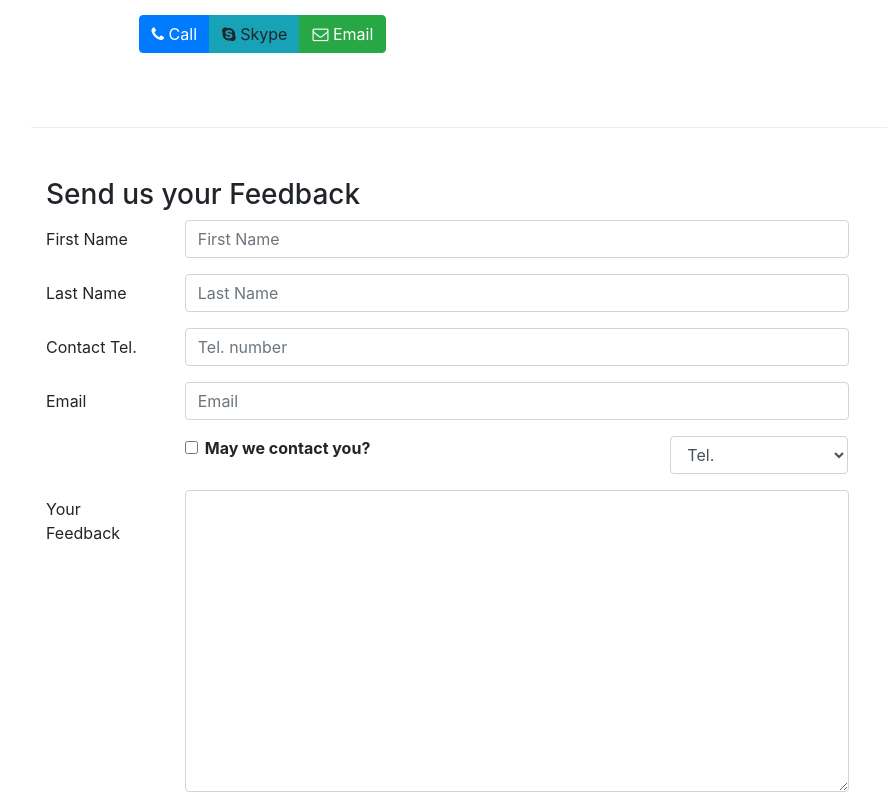
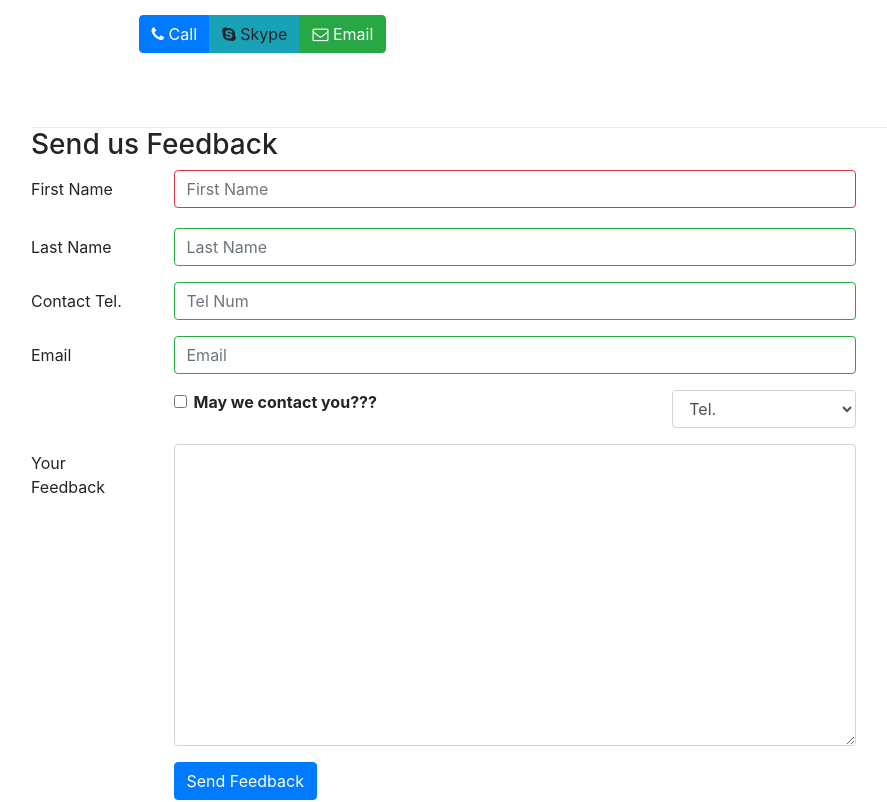
Before and after one commit to PhoDayHanh/doan_test, a React (Create React App) app: page /contactus in a window 1280 px wide. Shown: the part 720-1522 px from the top of the page, without its empty margins (54-941 px from the left). Built offline with nearby package versions, Linux system fonts and the light colour scheme.

Commit message:
Validate Form

```diff
--- a/src/components/ContactComponent.js
+++ b/src/components/ContactComponent.js
@@ -8,8 +8,11 @@ import {
   Label,
   Input,
   Col,
+  Row,
+  FormFeedback,
 } from "reactstrap";
 import { Link } from "react-router-dom";
+
 
 class Contact extends Component {
 
@@ -23,11 +26,19 @@ class Contact extends Component {
             email: '',
             agree: false,
             contactType: 'Tel.',
-            message: ''
-        };
+            message: '',
+            touched: {
+                firstname: false,
+                lastname: false,
+                telnum: false,
+                email: false
+            }
 
+        }
+
+        this.handleSubmit = this.handleSubmit.bind(this);
         this.handleInputChange = this.handleInputChange.bind(this);
-        this.handleSubmit = this.handleSubmit.bind(this);
+        this.handleBlur = this.handleBlur.bind(this);
     }
 
     handleInputChange(event) {
@@ -37,22 +48,66 @@ class Contact extends Component {
 
         this.setState({
             [name]: value
-        });
+        })
     }
 
     handleSubmit(event) {
-        console.log('Current State is: ' + JSON.stringify(this.state));
-        alert('Current State is: ' + JSON.stringify(this.state));
+        console.log("Current State is: " + JSON.stringify(this.state));
+        alert("Current State is: " + JSON.stringify(this.state));
         event.preventDefault();
+
+    }
+
+    handleBlur = (field) => (evt) => {
+        this.setState({
+            touched: { ...this.state.touched, [field]: true }
+        })
+    }
+
+    validate(firstname, lastname, telnum, email) {
+        const errors = {
+            firstname: '',
+            lastname: '',
+            telnum: '',
+            email: ''
+        }
+        //First Name Validation Message
+        if (this.state.touched.firstname && firstname.length < 3)
+            errors.firstname = 'First Name should be > 3 characters';
+        else if (this.state.touched.firstname && firstname.length > 10)
+            errors.firstname = 'First Name should be < 10 characters';
+
+        //Last Name Validation Message
+        if (this.state.touched.lastname && lastname.length < 3)
+            errors.lastname = 'Last Name should be > 3 characters';
+        else if (this.state.touched.lastname && lastname.length > 10)
+            errors.lastname = 'Last Name should be < 10 characters';
+
+        //Telephone Num Validation Message
+        const reg = /^\d+$/;
+        if (this.state.touched.telnum && !reg.test(telnum))
+            errors.telnum = 'Telephone Number should contain only numbers';
+
+        //Email Validation Message
+        if (this.state.touched.email && email.split('').filter(x => x === '@').length !== 1)
+            errors.email = 'Email should contain a @ symbol';
+
+        return errors;
     }
 
     render() {
-        return(
+        const errors = this.validate(this.state.firstname, this.state.lastname, this.state.telnum, this.state.email);
+        return (
             <div className="container">
                 <div className="row">
                     <Breadcrumb>
-                        <BreadcrumbItem><Link to="/home">Home</Link></BreadcrumbItem>
-                        <BreadcrumbItem active>Contact Us</BreadcrumbItem>
+                        <BreadcrumbItem>
+                            <Link to='/home'> Home </Link>
+                        </BreadcrumbItem>
+
+                        <BreadcrumbItem active>
+                            Contact Us
+                        </BreadcrumbItem>
                     </Breadcrumb>
                     <div className="col-12">
                         <h3>Contact Us</h3>
@@ -85,61 +140,83 @@ class Contact extends Component {
                         </div>
                     </div>
                 </div>
-                <div className="row row-content">
+                <div className="row">
                     <div className="col-12">
-                      <h3>Send us your Feedback</h3>
+                        <h3>Send us Feedback</h3>
                     </div>
+
                     <div className="col-12 col-md-9">
                         <Form onSubmit={this.handleSubmit}>
                             <FormGroup row>
                                 <Label htmlFor="firstname" md={2}>First Name</Label>
                                 <Col md={10}>
-                                    <Input type="text" id="firstname" name="firstname"
-                                        placeholder="First Name"
-                                        value={this.state.firstname}
+                                    <Input type="text" id="firstname" name="firstname" placeholder="First Name" value={this.state.firstname}
+                                        valid={errors.firstName === ''}
+                                        invalid={errors.firstName !== ''}
+                                        onBlur={this.handleBlur('firstname')}
                                         onChange={this.handleInputChange} />
+                                    <FormFeedback >
+                                        {errors.firstname}
+                                    </FormFeedback>
                                 </Col>
                             </FormGroup>
+
                             <FormGroup row>
                                 <Label htmlFor="lastname" md={2}>Last Name</Label>
                                 <Col md={10}>
-                                    <Input type="text" id="lastname" name="lastname"
-                                        placeholder="Last Name"
-                                        value={this.state.lastname}
+                                    <Input type="text" id="lastname" name="lastname" placeholder="Last Name" value={this.state.lastname}
+                                        valid={errors.lastname === ''}
+                                        invalid={errors.lastname !== ''}
+                                        onBlur={this.handleBlur('lastname')}
                                         onChange={this.handleInputChange} />
+                                    <FormFeedback >
+                                        {errors.lastname}
+                                    </FormFeedback>
                                 </Col>
                             </FormGroup>
+
+
                             <FormGroup row>
                                 <Label htmlFor="telnum" md={2}>Contact Tel.</Label>
                                 <Col md={10}>
-                                    <Input type="tel" id="telnum" name="telnum"
-                                        placeholder="Tel. number"
-                                        value={this.state.telnum}
+                                    <Input type="tel" id="telnum" name="telnum" placeholder="Tel Num" value={this.state.telnum}
+                                        valid={errors.telnum === ''}
+                                        invalid={errors.telnum !== ''}
+                                        onBlur={this.handleBlur('telnum')}
                                         onChange={this.handleInputChange} />
+                                    <FormFeedback >
+                                        {errors.telnum}
+                                    </FormFeedback>
                                 </Col>
                             </FormGroup>
+
                             <FormGroup row>
                                 <Label htmlFor="email" md={2}>Email</Label>
                                 <Col md={10}>
-                                    <Input type="email" id="email" name="email"
-                                        placeholder="Email"
-                                        value={this.state.email}
+                                    <Input type="email" id="email" name="email" placeholder="Email" value={this.state.email}
+                                        valid={errors.email === ''}
+                                        invalid={errors.email !== ''}
+                                        onBlur={this.handleBlur('email')}
                                         onChange={this.handleInputChange} />
+                                    <FormFeedback >
+                                        {errors.email}
+                                    </FormFeedback>
+
                                 </Col>
                             </FormGroup>
+
                             <FormGroup row>
-                                <Col md={{size: 6, offset: 2}}>
+                                <Col md={{ size: 6, offset: 2 }}>
                                     <FormGroup check>
                                         <Label check>
-                                            <Input type="checkbox"
-                                                name="agree"
+                                            <Input type="checkbox" name="agree"
                                                 checked={this.state.agree}
-                                                onChange={this.handleInputChange} /> {' '}
-                                            <strong>May we contact you?</strong>
+                                                onChange={this.handleInputChange} /> {''}
+                                            <strong>May we contact you???</strong>
                                         </Label>
                                     </FormGroup>
                                 </Col>
-                                <Col md={{size: 3, offset: 1}}>
+                                <Col md={{ size: 3, offset: 1 }}>
                                     <Input type="select" name="contactType"
                                         value={this.state.contactType}
                                         onChange={this.handleInputChange}>
@@ -151,17 +228,15 @@ class Contact extends Component {
                             <FormGroup row>
                                 <Label htmlFor="message" md={2}>Your Feedback</Label>
                                 <Col md={10}>
-                                    <Input type="textarea" id="message" name="message"
-                                        rows="12"
-                                        value={this.state.message}
-                                        onChange={this.handleInputChange}></Input>
+                                    <Input type="textarea" id="message" name="message" rows="12" value={this.state.message}
+                                        onChange={this.handleInputChange} />
+
                                 </Col>
                             </FormGroup>
+
                             <FormGroup row>
-                                <Col md={{size: 10, offset: 2}}>
-                                    <Button type="submit" color="primary">
-                                        Send Feedback
-                                    </Button>
+                                <Col md={{ size: 10, offset: 2 }}>
+                                    <Button type="submit" color="primary"> Send Feedback</Button>
                                 </Col>
                             </FormGroup>
                         </Form>
@@ -170,6 +245,8 @@ class Contact extends Component {
             </div>
         );
     }
+
+
 }
 
 export default Contact;
```
Lines whose indentation alone changed are shown as unchanged.
